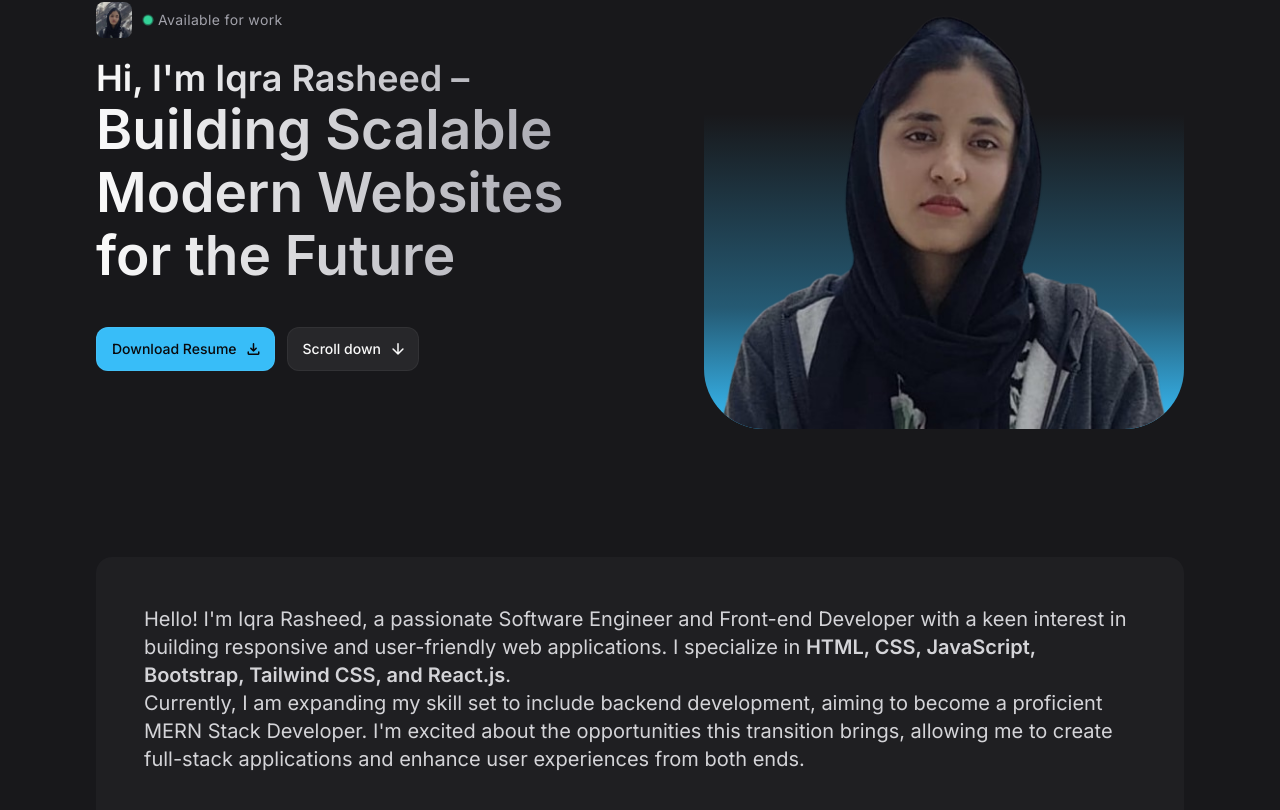
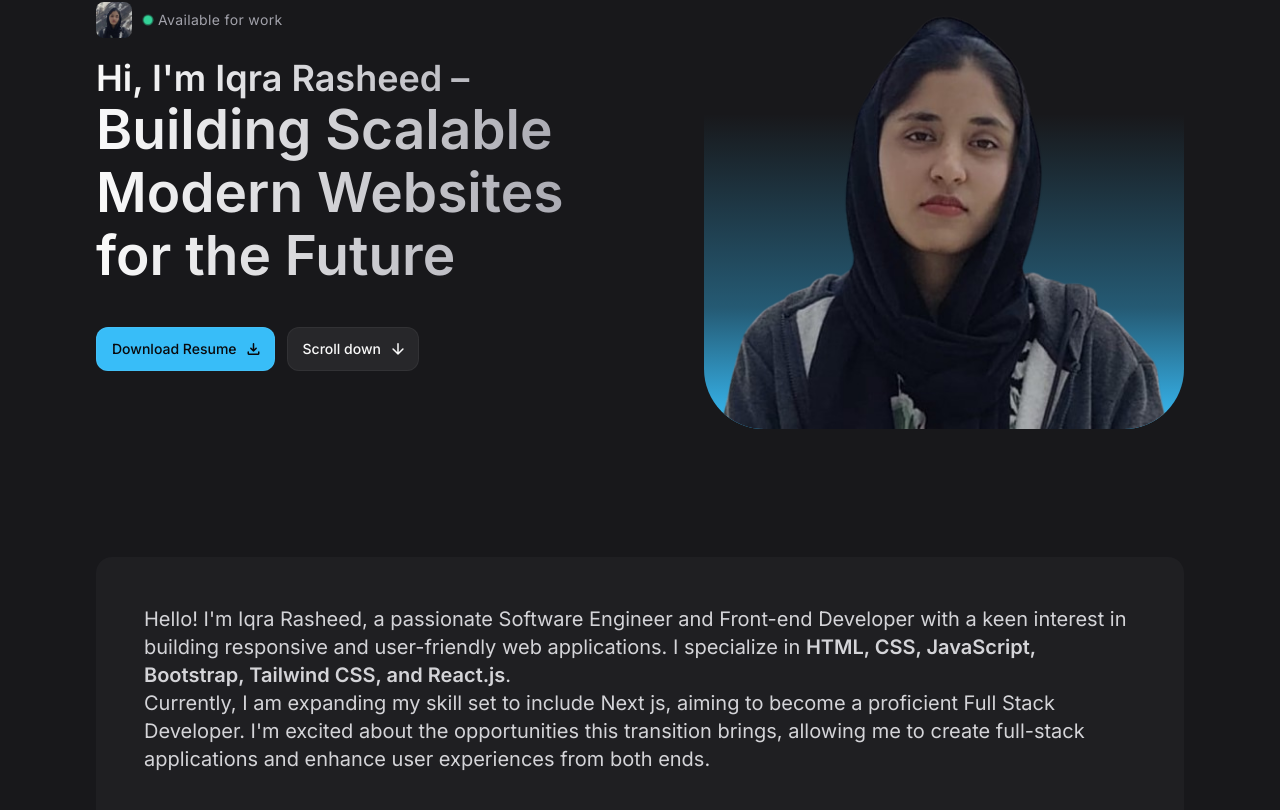
Before and after one commit to Iqra327/Portfolio-Iqra, a React (Vite) app: page / in a window 1280 px wide. Shown: the part 200-1010 px from the top of the page. Built offline with nearby package versions, Linux system fonts and the light colour scheme; the HTML template or start-up script is replaced by a standard one.

Commit message:
Update About.jsx

```diff
--- a/src/components/About/About.jsx
+++ b/src/components/About/About.jsx
@@ -11,7 +11,7 @@ const About = () => {
           <p className='text-zinc-300 md:mb-8 md:text-xl'>
           Hello! I'm Iqra Rasheed, a passionate Software Engineer and Front-end Developer with a keen interest in building responsive and user-friendly web applications. I specialize in <span className='font-extrabold'>HTML, CSS, JavaScript, Bootstrap, Tailwind CSS, and React.js</span>.
           <br/>
-          Currently, I am expanding my skill set to include backend development, aiming to become a proficient MERN Stack Developer. I'm excited about the opportunities this transition brings, allowing me to create full-stack applications and enhance user experiences from both ends.
+          Currently, I am expanding my skill set to include Next js, aiming to become a proficient Full Stack Developer. I'm excited about the opportunities this transition brings, allowing me to create full-stack applications and enhance user experiences from both ends.
           </p>
         </div>
       </div>
```
